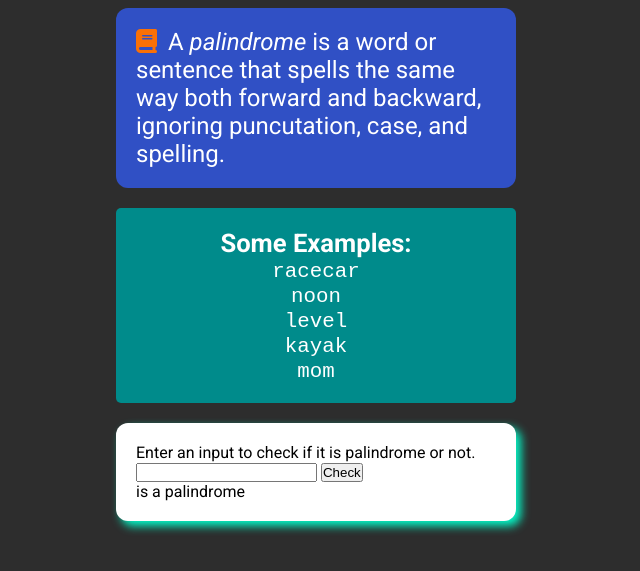
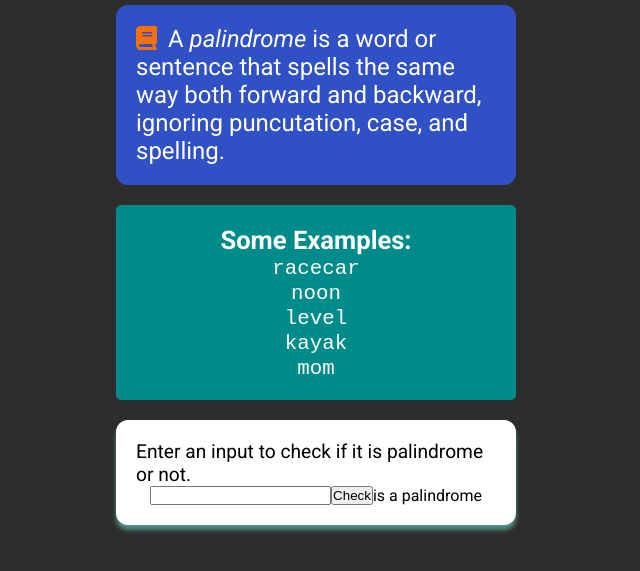
Before and after one commit to dipen223/palindromeChecker, a plain HTML site: page index.html in a window 1280 px wide. Shown: the part 179-750 px from the top of the page, without its empty margins (324-964 px from the left). Drawn offline with Linux system fonts and the light colour scheme.

Commit message:
add display flex and  modiy box shadow
To place items easily flexbox is the way.

```diff
--- a/styles.css
+++ b/styles.css
@@ -72,5 +72,14 @@ body{
     background-color: white;
     color:black;
     border-radius:12px;
-    box-shadow: 5px 5px 10px rgb(4, 251, 202);
+    box-shadow: 0 5px 4px rgb(81, 144, 131);
+    display: flex;
+    align-items: center;
+    justify-content: center;
+    flex-wrap: wrap;
 }
+
+.palindrome-checker-div label{
+    font-size: 1.2rem;
+
+}
```
